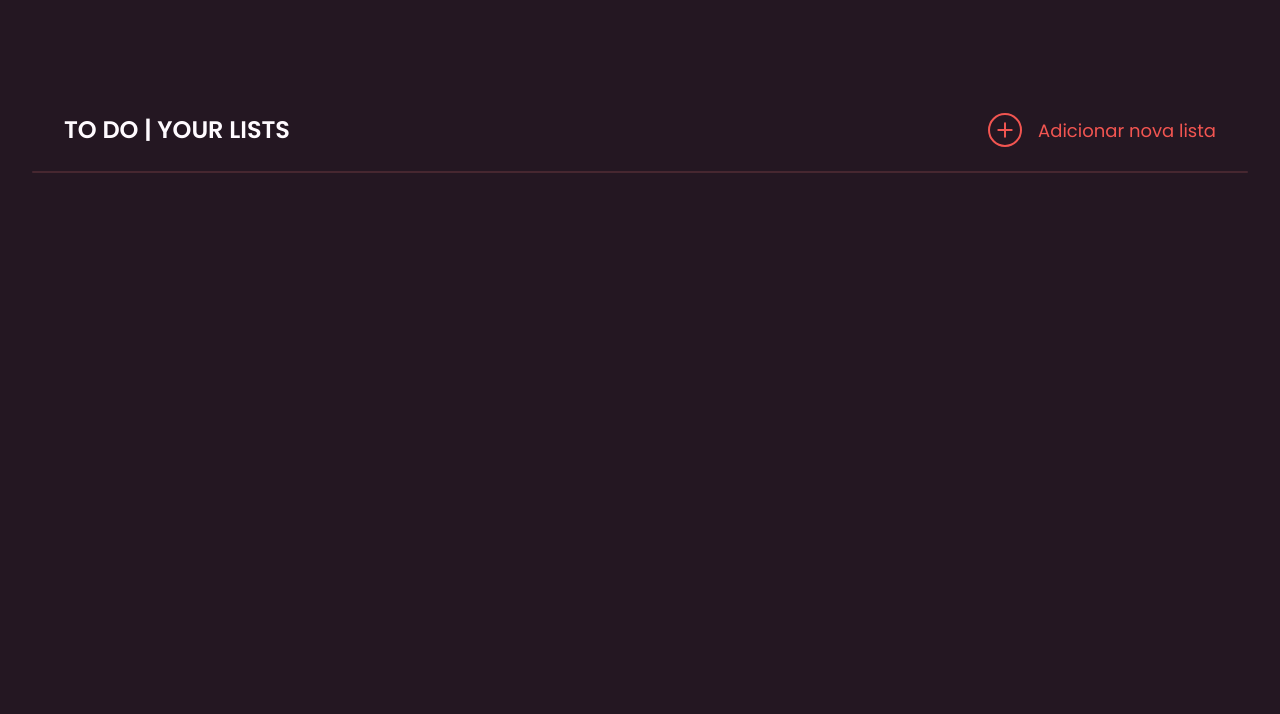
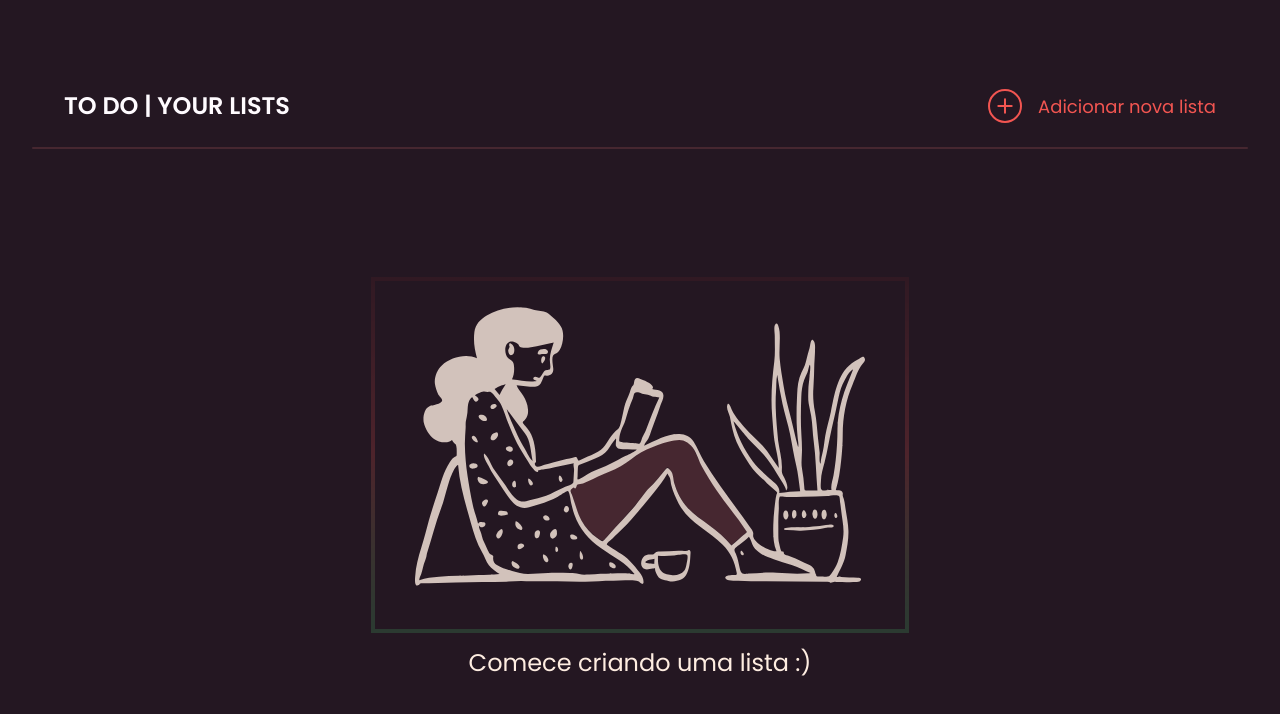
Before and after one commit to bryancaua/To-Do_list, a plain HTML site: page index.html in a window 1280 px wide. Drawn offline with Linux system fonts and the light colour scheme.

Commit message:
feat: nova função de sugestão ao usuário, caso não tenha nenhum item na lista ainda

```diff
--- a/index.html
+++ b/index.html
@@ -28,12 +28,19 @@
         <div class="header__linha"></div>
 
     <section class="section__listas">
+
         <ul id="ul__listas">
         </ul>
+
+        <div class="mensagem__lista_vazia">
+            <img src="./assets/MESSAGE_IF_EMPTY_TO_DO_LIST.svg" alt="Mensagem caso a lista esteja vazia com imagem">
+            <p class="p__mensagem_lista_vazia">Comece criando uma lista :)</p>
+        </div>
+
     </section>
 
 
 
-     <script src="script.js"></script>
+     <script src="./scripts/script.js"></script>
 </body>
 </html>
--- a/script.js
+++ b/scripts/script.js
@@ -1,6 +1,8 @@
 const botaoCriarLista = document.querySelector('.botao__criar_lista');
 const ulListas = document.getElementById('ul__listas');
 
+
+// Função de criar listas ao clique
 
 botaoCriarLista.addEventListener('click', () => {
 
@@ -17,7 +19,7 @@ botaoCriarLista.addEventListener('click', () => {
     input.setAttribute('placeholder', 'Nova Lista');
     input.setAttribute('type', 'text');
 
-    img.classList.add("icone__seta");
+    img.classList.add('icone__seta');
     img.setAttribute('src', './assets/CaretRight.svg');
     img.setAttribute('alt', 'Seta direita');
 
@@ -27,4 +29,22 @@ botaoCriarLista.addEventListener('click', () => {
     li.appendChild(button);
     ulListas.appendChild(li);
 
+    verificarListaVazia();
 })
+
+
+// Função que irá verificar se a lista está vazia, caso sim, exibe uma sugestão ao usuário, se não, ela fica como 'none'
+
+const mensagemListaVazia = document.querySelector('.mensagem__lista_vazia');
+
+function verificarListaVazia() {
+    const itensDaLista = ulListas.querySelectorAll('li')
+
+    if (itensDaLista.length === 0) {
+        mensagemListaVazia.style.display = 'block';
+    } else {
+        mensagemListaVazia.style.display = 'none';
+    }
+}
+
+verificarListaVazia();
--- a/style.css
+++ b/style.css
@@ -40,7 +40,7 @@
 .header__to_do_inicial {
   display: flex;
   flex-direction: row;
-  margin: 6rem 3rem 0.5rem;
+  margin: 4.5rem 3rem 0.5rem;
 }
 
 .separacao__header {
@@ -124,3 +124,24 @@
     color: var(--second-200);
   }
 }
+
+.section__listas {
+  display: flex;
+  flex-direction: column;
+}
+
+.mensagem__lista_vazia {
+  padding-top: 8rem;
+  margin: 0 auto;
+}
+
+
+.p__mensagem_lista_vazia {
+  font-family: "Poppins", sans-serif;
+  font-weight: 400;
+  font-style: normal;
+  font-size: 24px;
+  color: var(--second-200);
+  text-align: center;
+  margin: 0.5rem;
+}
```
